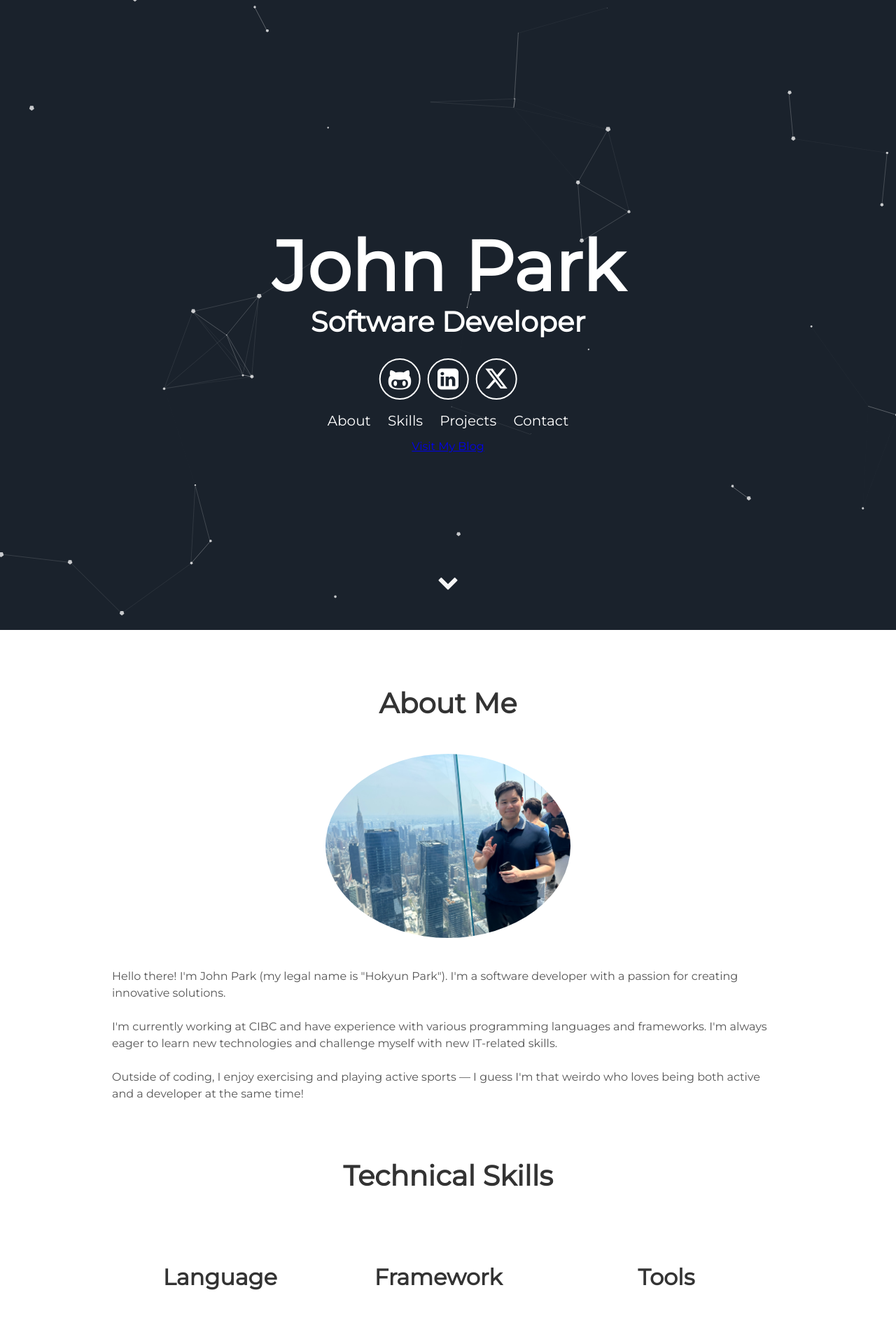
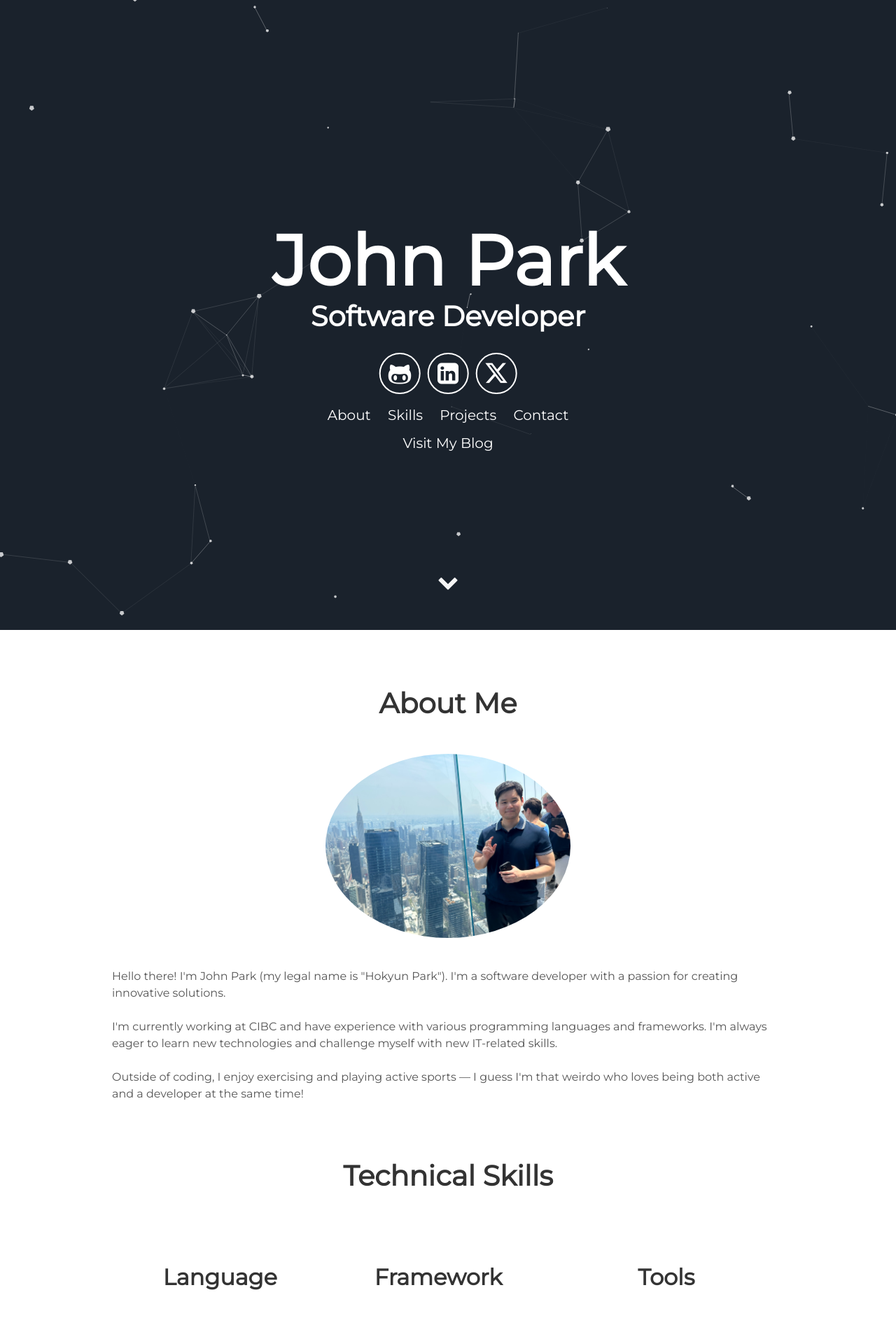
Before and after one commit to JohnPHK/JohnPHK, a Jekyll site: the page built from index.html, in a window 1280 px wide. Shown: the top 1883 px of the page at 70% size. Built offline with Jekyll 4.4.1, drawn with Linux system fonts in a browser that asks for light colours; nearby versions of some CDN libraries.

Commit message:
Fixed link issue

```diff
--- a/_includes/header.html
+++ b/_includes/header.html
@@ -14,8 +14,9 @@
         <a class="link" href="#skills" data-scroll>Skills</a>
         <a class="link" href="#projects" data-scroll>Projects</a>
         <a class="link" href="#contact" data-scroll>Contact</a>
+
       </div>
-      <div class="blog-link">
+      <div class="header-links">
         <a class="link" href="{{ site.baseurl }}/blog/">Visit My Blog</a>
       </div>
   </div>
```
